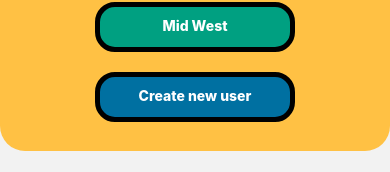
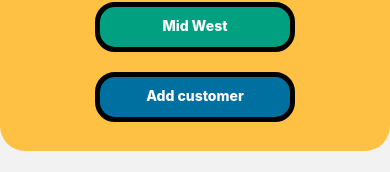
Before and after one commit to RaquelWriter/React-Native-CRM, a React Native app: screen /Regions in a window 390 px wide. Shown: the part 392-564 px from the top of the page. Built offline with nearby package versions, Linux system fonts and the light colour scheme.

Commit message:
feat: Adding New Customer Button as a shared component

```diff
--- /dev/null
+++ b/src/components/ButtonAddCustomer.js
@@ -0,0 +1,18 @@
+import { useNavigation } from '@react-navigation/native';
+import { Text, TouchableOpacity } from 'react-native';
+import stylesFn from './styles';
+
+const ButtonAddCustomer = () => {
+  const styles = stylesFn();
+  const { navigate } = useNavigation();
+  return (
+    <TouchableOpacity
+      style={Object.assign({}, styles.buttons, styles.buttonCreate)}
+      onPress={() => navigate('New')}
+    >
+      <Text style={styles.textButton}>Add customer</Text>
+    </TouchableOpacity>
+  );
+};
+
+export default ButtonAddCustomer;
--- a/src/features/Customers/components/ListByRegion/index.js
+++ b/src/features/Customers/components/ListByRegion/index.js
@@ -15,6 +15,7 @@ import {
   TouchableOpacity,
 } from 'react-native';
 import stylesFn from '../../../../components/styles';
+import ButtonAddCustomer from '../../../../components/ButtonAddCustomer';
 
 const cosa = [
   {
@@ -60,7 +61,9 @@ const ListByRegion = () => {
   return (
     <View style={styles.container}>
       <Text style={styles.h2}>{region} customers</Text>
-      <Text style={styles.h2}>Touch customer to edit</Text>
+      {filteredCustomers.length > 0 ? (
+        <Text style={styles.h2}>Touch box to edit</Text>
+      ) : null}
       {filteredCustomers.length > 0 ? (
         <FlatList
           data={filteredCustomers}
@@ -70,17 +73,9 @@ const ListByRegion = () => {
       ) : (
         <>
           <Text>No Customers</Text>
-          <Button
-            title={'Add Customer'}
-            onPress={() => {
-              navigate('Add Customer');
-            }}
-          />
         </>
       )}
-      <TouchableOpacity>
-        <Text>Create new customer</Text>
-      </TouchableOpacity>
+      <ButtonAddCustomer />
     </View>
   );
 };
--- a/src/features/Regions/index.js
+++ b/src/features/Regions/index.js
@@ -10,6 +10,7 @@ import {
   TextInput,
   TouchableOpacity,
 } from 'react-native';
+import ButtonAddCustomer from '../../components/ButtonAddCustomer';
 import stylesFn from '../../components/styles';
 
 // Allows users to select their region and navigate to the Customer screen.
@@ -41,12 +42,7 @@ const Regions = () => {
           </Text>
         </TouchableOpacity>
       ))}
-      <TouchableOpacity
-        style={Object.assign({}, styles.buttons, styles.buttonCreate)}
-        onPress={onSubmit}
-      >
-        <Text style={styles.textButton}>Create new user</Text>
-      </TouchableOpacity>
+      <ButtonAddCustomer />
     </View>
   );
 };
```
